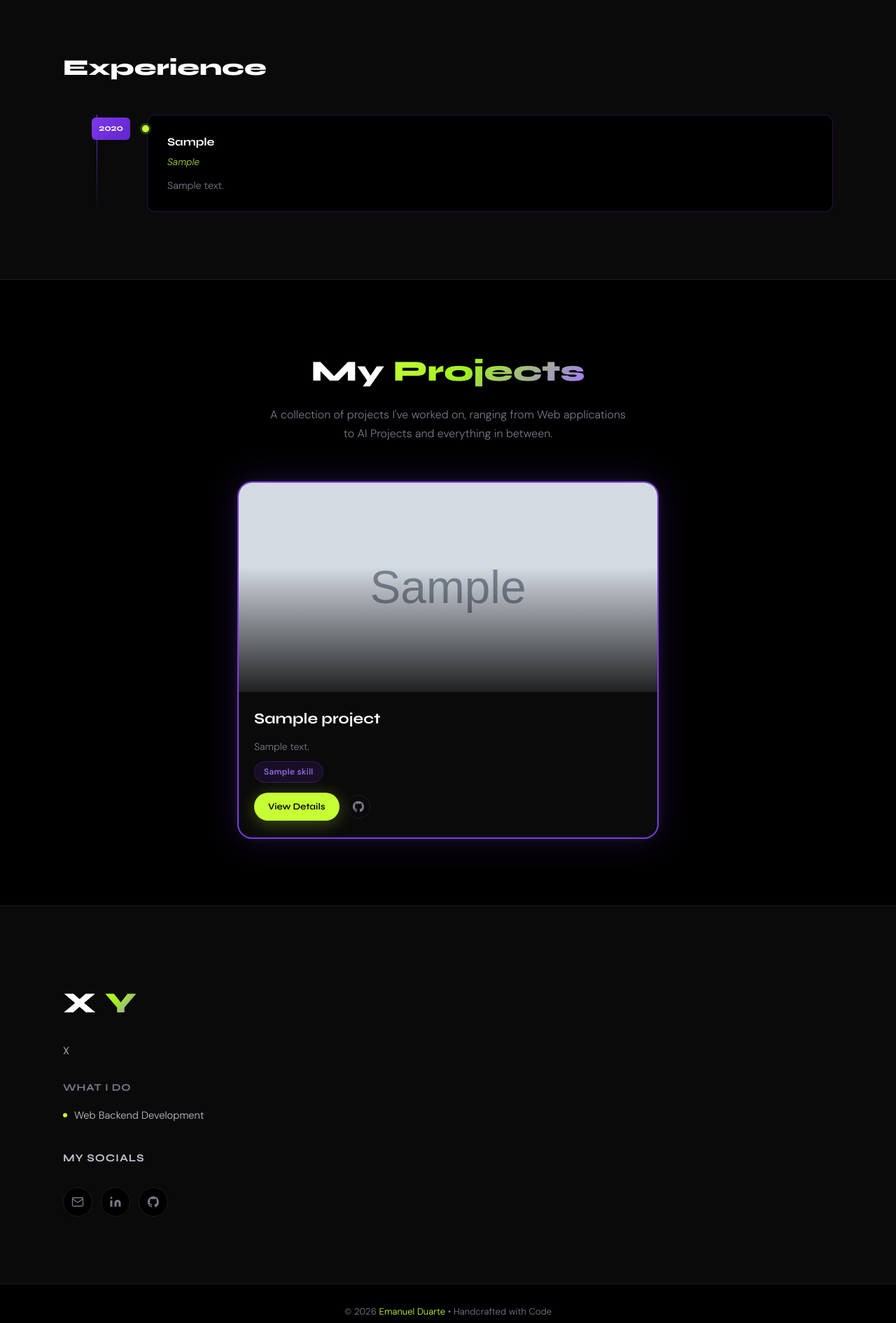
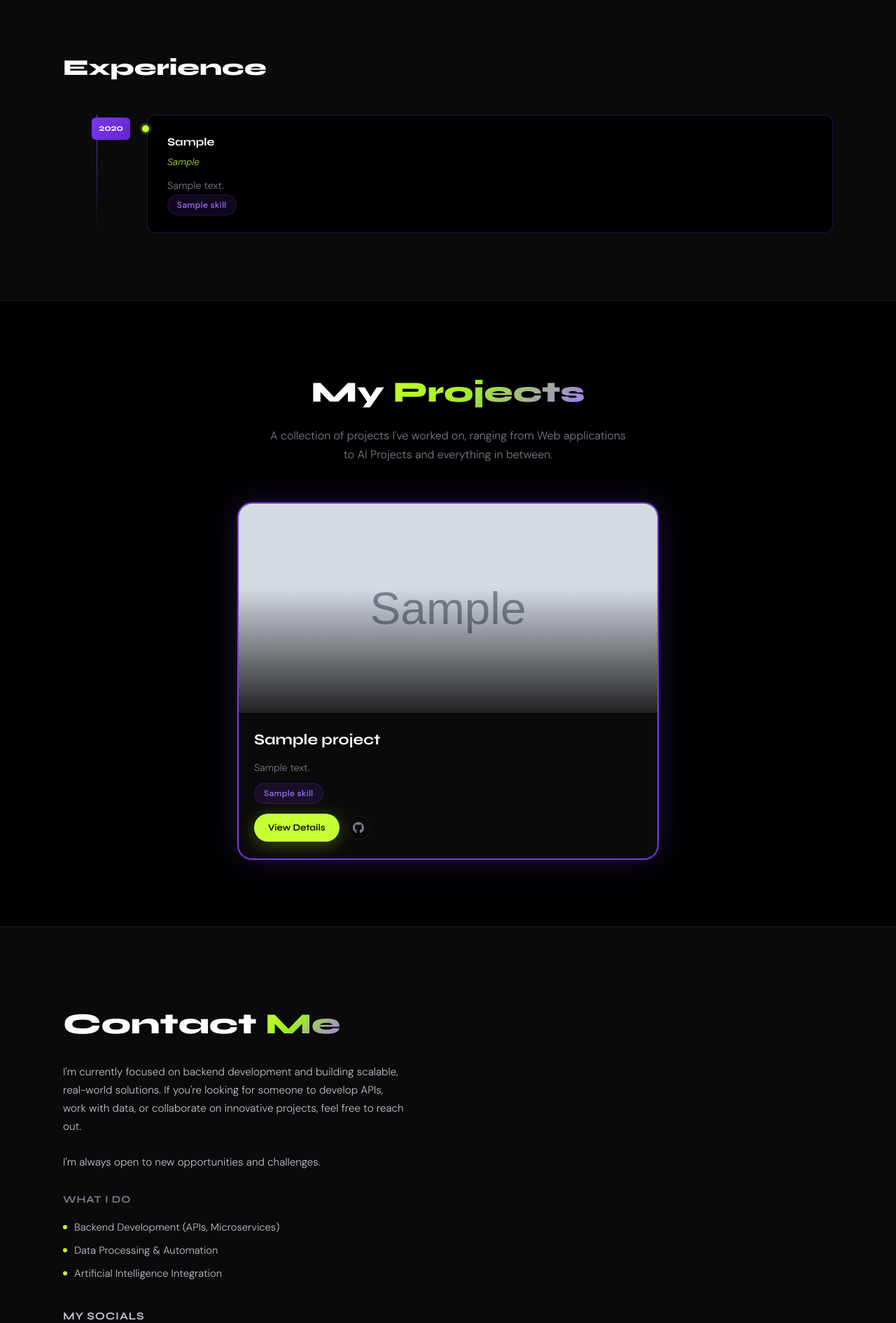
Before and after one commit to Manudrel/Portfolio, a Django app: page / in a window 1280 px wide. Shown: the part 1914-3805 px from the top of the page at 70% size. Run offline with Django 5.2, Linux system fonts and the light colour scheme; tables that the repository leaves empty hold one stand-in row (values such as "Sample post"); grey boxes marked "Sample" are stand-in pictures.

Commit message:
feature: removed the ProjectCategory and now you can put skills on your projects

```diff
--- a/backend/apps/portifolio/admin.py
+++ b/backend/apps/portifolio/admin.py
@@ -16,7 +16,7 @@ class SkillAdmin(admin.ModelAdmin):
 class ExperienceAdmin(admin.ModelAdmin):
     list_display = ('position', 'company', 'start_year')
     search_fields = ('position', 'company')
-    list_filter = ('start_year',)
+    list_filter = ('start_year', 'tags')
 
 @admin.register(SkillCategory)
 class SkillCategoryAdmin(admin.ModelAdmin):
--- a/backend/apps/portifolio/models.py
+++ b/backend/apps/portifolio/models.py
@@ -38,6 +38,8 @@ class Experience(models.Model):
     position = models.CharField(max_length=200)
     start_year = models.IntegerField()
     description = models.TextField()
+    tags = models.ManyToManyField(Skill, blank=True, related_name='experiences')
+
 
     def __str__(self):
         return f"{self.position} at {self.company}"
--- a/frontend/templates/index.html
+++ b/frontend/templates/index.html
@@ -160,6 +160,11 @@
               <p>
                 {{ exp.description|linebreaksbr }}
               </p>
+              <div class="project-card__tags">
+                {% for tag in exp.tags.all %}
+                  <span class="tag">{{ tag.name }}</span>
+                {% endfor %}
+              </div>
             </div>
           </li>
         {% endfor %}
@@ -191,15 +196,15 @@
         {% for project in projects %}
           <article class="project-card glow-border">
             <div class="project-card__img">
-              {% if project.image == '' or project.image == null %}
+              {% if project.image %}
                   <img
-                  src="https://via.placeholder.com/600x338/0a0a0a/7D39EB?text=Project+Preview"
+                      src="{{ project.image.url }}"
                       alt="Preview of {{ project.title }}"
                       loading="lazy"
                   />
               {% else %}
                   <img
-                  src="{{ project.image.url }}"
+                      src="{% static 'assets/placeholder.png' %}"
                       alt="Preview of {{ project.title }}"
                       loading="lazy"
                   />
@@ -209,7 +214,7 @@
             <div class="project-card__body">
               <h3 class="project-card__title">{{ project.title }}</h3>
               <p class="project-card__desc">
-                {{ project.description }}
+                {{ project.description|linebreaksbr }}
               </p>
               <div class="project-card__tags">
                 {% for tag in project.tags.all %}
@@ -241,18 +246,23 @@
 
       <!-- Informações + redes sociais -->
       <div class="contact__info">
-        <h2 class="section-title">X <span class="gradient-text">Y</span></h2>
+        <h2 class="section-title">Contact <span class="gradient-text">Me</span></h2>
 
         <!-- TEXTO -->
         <p>
-          X
+          I'm currently focused on backend development and building scalable, real-world solutions.
+          If you're looking for someone to develop APIs, work with data, or collaborate on innovative projects, feel free to reach out.
+          <br><br>
+          I'm always open to new opportunities and challenges.
         </p>
 
         <div class="contact__services">
           <h4>What I do</h4>
 
           <ul>
-            <li>Web Backend Development</li>
+            <li>Backend Development (APIs, Microservices)</li>
+            <li>Data Processing & Automation</li>
+            <li>Artificial Intelligence Integration</li>
           </ul>
         </div>
 
```
Also changed, not shown: backend/apps/portifolio/migrations/0003_experience_tags.py (added). Lines whose indentation alone changed are shown as unchanged.
